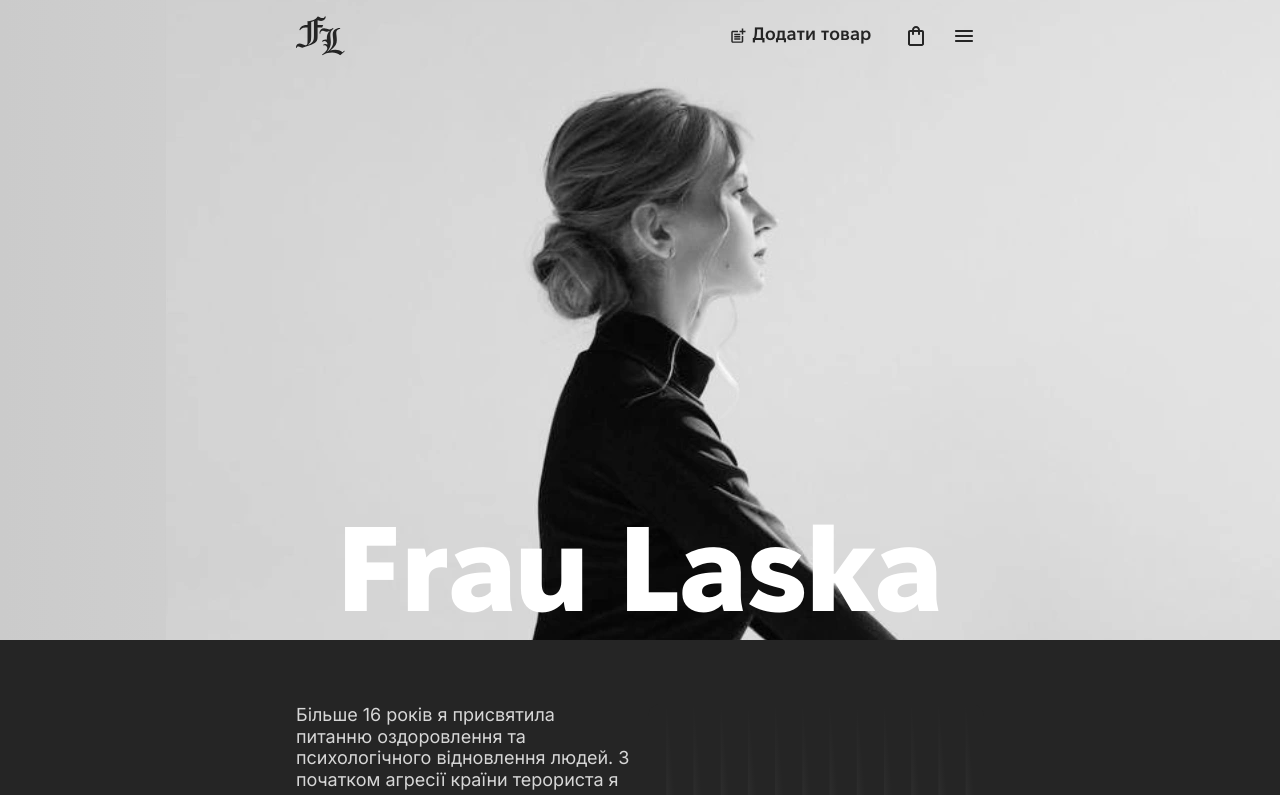
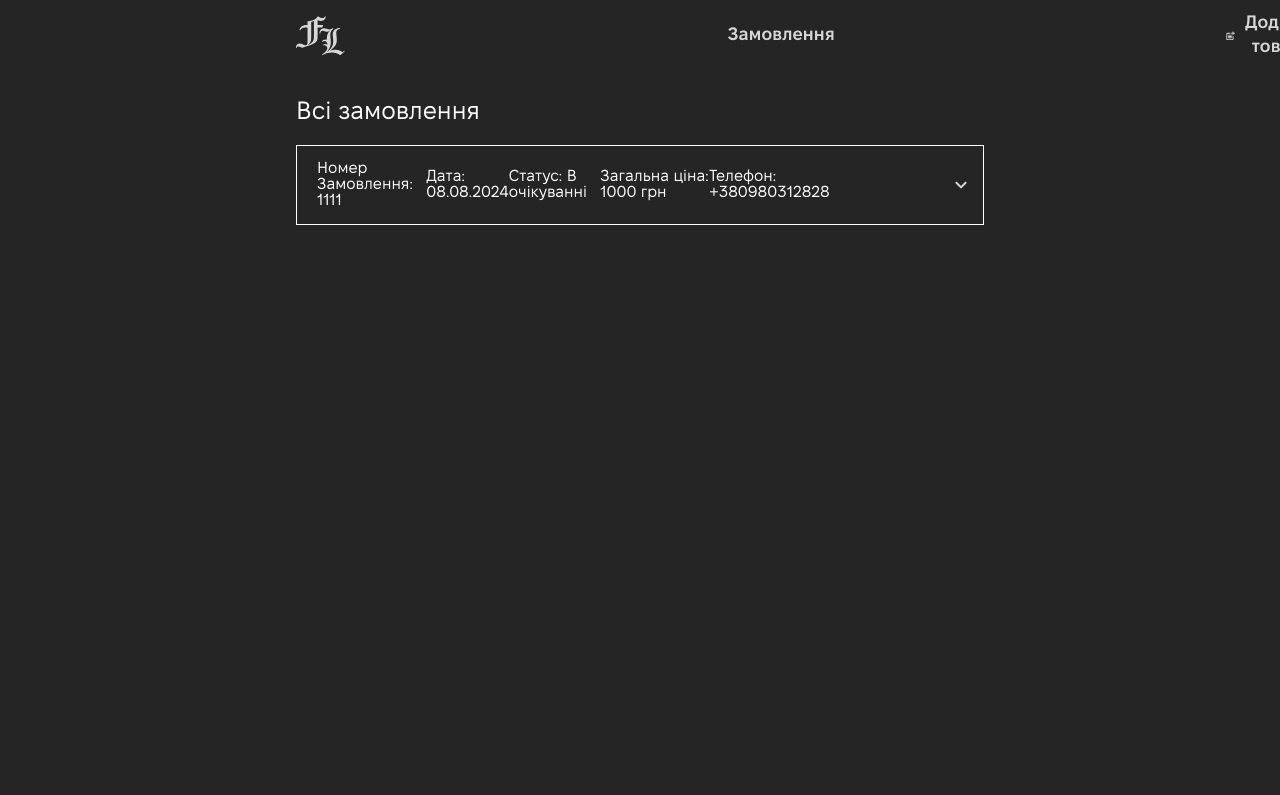
Before and after one commit to 1Kostik/frauLaskaMarket, a React (Vite) app: page /admin/orders in a window 1280 px wide. Before the commit this address led to /. Shown: the top 795 px of the page. Built offline with nearby package versions, Linux system fonts and the light colour scheme.

Commit message:
added ordersPage

```diff
--- a/src/App.tsx
+++ b/src/App.tsx
@@ -18,7 +18,7 @@ const EditAdvertPage = lazy(
 );
 const LoginPage = lazy(() => import("@pages/LoginPage/LoginPage"));
 const OrderedPage = lazy(() => import("@pages/OrderedPage/OrderedPage"));
-
+const OrdersPage = lazy(()=>import("@pages/OrdersPage/OrdersPage"))
 function App() {
   return (
     <Suspense fallback={<div>Loading...</div>}>
@@ -37,6 +37,7 @@ function App() {
             path="admin/edit-advert/:productId"
             element={<EditAdvertPage />}
           />
+           <Route path="admin/orders" element={<OrdersPage/>} />
           <Route path="*" element={<Navigate to="/" replace />} />
         </Route>
         <Route path="/admin/login" element={<LoginPage />} />
--- a/src/components/Header/Header.tsx
+++ b/src/components/Header/Header.tsx
@@ -119,7 +119,9 @@ const Header = () => {
       }
     }
   }, [isOpen, isScrolled]);
-
+const handleVueOrders =()=>{
+  navigate("admin/orders");
+}
   return (
     <Section istrue={istrue} style={{ backgroundColor: sectionColor }}>
       <div css={containerStyles}>
@@ -162,6 +164,15 @@ const Header = () => {
           {isAuth && (
             <button
               type="button"
+              onClick={handleVueOrders}
+              css={addProductStyle(istrue)}
+            >
+             Замовлення
+            </button>
+          )}
+          {isAuth && (
+            <button
+              type="button"
               onClick={handleCreateAdvert}
               css={addProductStyle(istrue)}
             >
--- /dev/null
+++ b/src/pages/OrdersPage/OrdersPage.tsx
@@ -0,0 +1,84 @@
+import { containerStyles } from "@styles/variables";
+import { ReactComponent as ArrowUp } from "@assets/icons/arrow-up-select.svg";
+import { ReactComponent as ArrowDpwn } from "@assets/icons/arrow-down-select.svg"
+import { useState } from "react";
+const OrdersPage = () => {
+  const [isOpen, setIsOpen] = useState(false);
+  return (
+    <section style={{ height: "100vh", width: "100vw", paddingTop: "100px" }}>
+      <div css={containerStyles}>
+        <h1 style={{ color: "white", fontSize: "25px", marginBottom: "20px" }}>
+          Всі замовлення
+        </h1>
+        <div
+          style={{
+            border: "1px solid white",
+            width: "100%",
+            height: "80px",
+            display: "flex",
+            justifyContent: "space-between",
+            alignItems:"center",
+            padding:"10px"
+          }}
+        >
+          <div
+          style={{
+            // border: "1px solid white",
+            width: "80%",
+            // height: "80px",
+            display: "flex",
+            justifyContent: "space-between",
+            alignItems:"center",
+            padding:"10px"
+
+          }}
+          >
+            <h2 style={{ color: "white", fontSize: "16px" }}>
+              Номер Замовлення:{" "}
+              <span style={{ color: "white", fontSize: "16px" }}>1111</span>
+            </h2>
+            <h2 style={{ color: "white", fontSize: "16px" }}>
+              Дата:{" "}
+              <span style={{ color: "white", fontSize: "16px" }}>08.08.2024</span>
+            </h2>
+            <h2 style={{ color: "white", fontSize: "16px" }}>
+              Статус:{" "}
+              <span style={{ color: "white", fontSize: "16px" }}>В очікуванні</span>
+            </h2>
+            <h2 style={{ color: "white", fontSize: "16px" }}>
+              Загальна ціна:{" "}
+              <span style={{ color: "white", fontSize: "16px" }}>1000 грн</span>
+            </h2>
+            <h2 style={{ color: "white", fontSize: "16px" }}>
+              Телефон:{" "}
+              <span style={{ color: "white", fontSize: "16px" }}>+380980312828</span>
+            </h2>
+          </div>
+          <button
+            style={{
+              color: "white",
+              // border: "1px solid white",
+              width: "24px",
+              height: "24px",
+            display:"flex",
+            justifyContent:"center",
+            alignItems:"center"
+            }}
+          >
+              {isOpen ? (
+            <ArrowUp
+            //  css={svgArrowUp}
+              />
+          ) : (
+            <ArrowDpwn
+            // css={svgArrowDpwn}
+             />
+          )}
+          </button>
+        </div>
+      </div>
+    </section>
+  );
+};
+
+export default OrdersPage;
```
Also changed, not shown: src/pages/ProductPage/ProductPage.tsx (deleted, +0 -7 lines).
